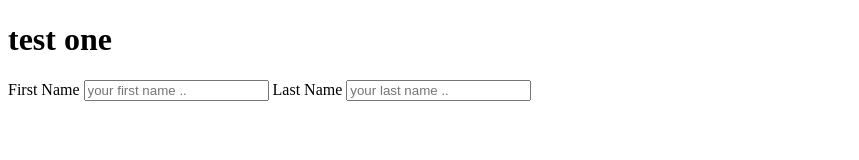
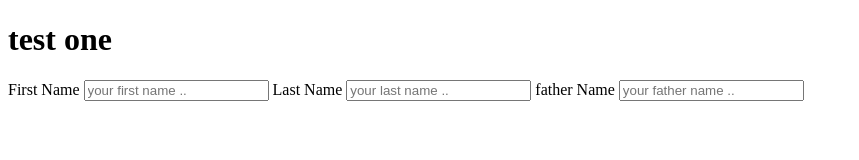
Before and after one commit to webvash/14_form, a plain HTML site: page index.html in a window 1280 px wide. Shown: the whole page, without its empty margins (0-859 px from the left). Drawn offline with Linux system fonts and the light colour scheme.

Commit message:
add father name

```diff
--- a/index.html
+++ b/index.html
@@ -13,7 +13,8 @@
  <input type="text" id="fname" name="firstname" placeholder="your first name ..">
  <label for="fname"> Last Name </label>
  <input type="text" id="lname" name="lastname" placeholder="your last name ..">
-
+ <label for="faname"> father Name </label>
+ <input type="text" id="faname" name="fathername" placeholder="your father name ..">
 
 </form>
 
```
